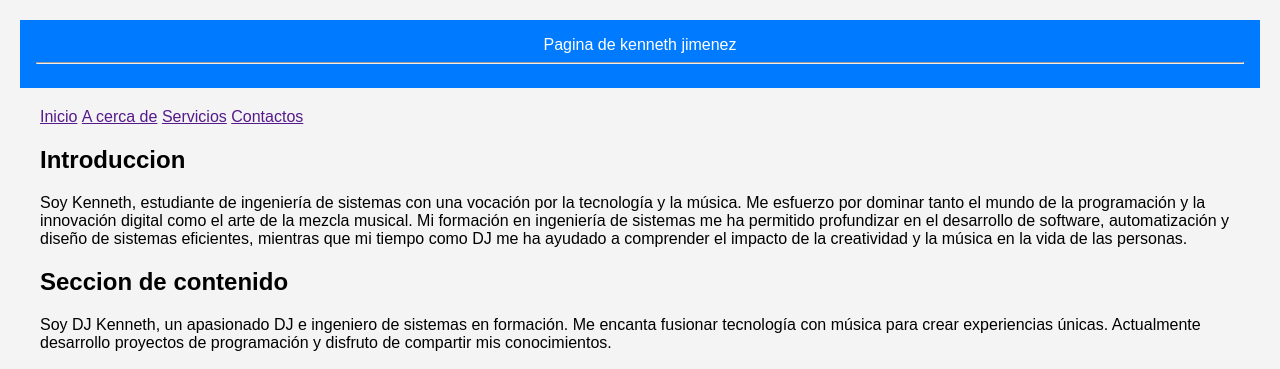
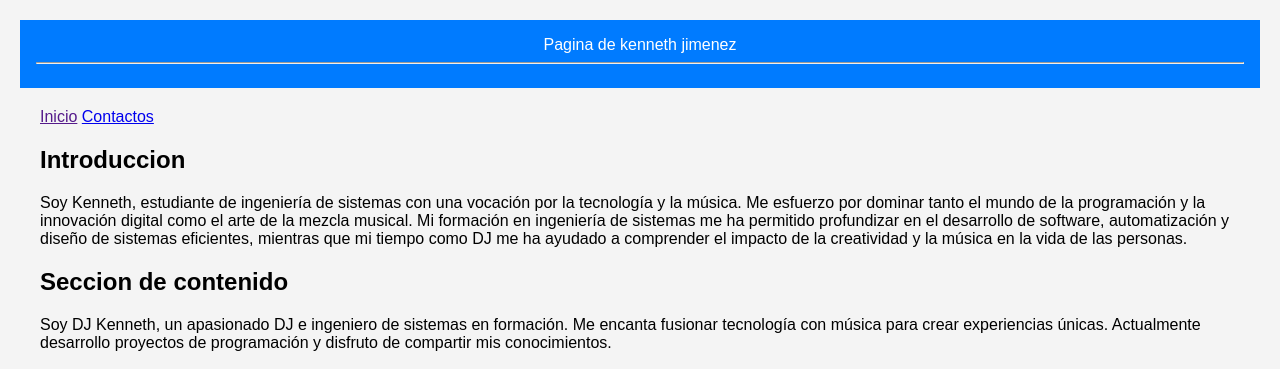
Before and after one commit to keneth121/Lab-9-kenneth, a plain HTML site: page index.html in a window 1280 px wide. Shown: the top 369 px of the page. Drawn offline with Linux system fonts and the light colour scheme.

Commit message:
Se agrego un enlace a un botton

```diff
--- a/index.html
+++ b/index.html
@@ -13,9 +13,7 @@
 	<nav>
 		<ul>
 		<li> <a href="">Inicio</a> </li>
-		<li> <a href="">A cerca de</a> </li>
-		<li> <a href=""> Servicios</a> </li>
-		<li> <a href="">Contactos</a> </li>
+		<li> <a href="https://www.facebook.com/profile.php?id=100092947626572">Contactos</a> </li>
 		</ul>
   	</nav>
 <main>
```
